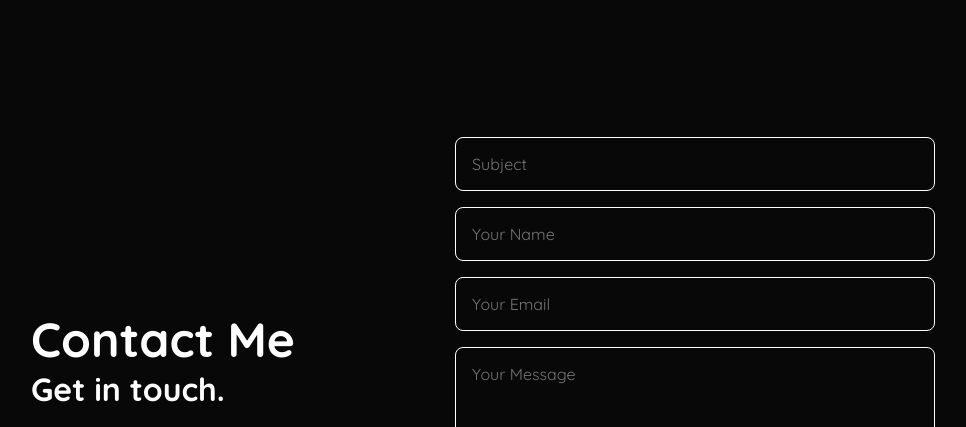
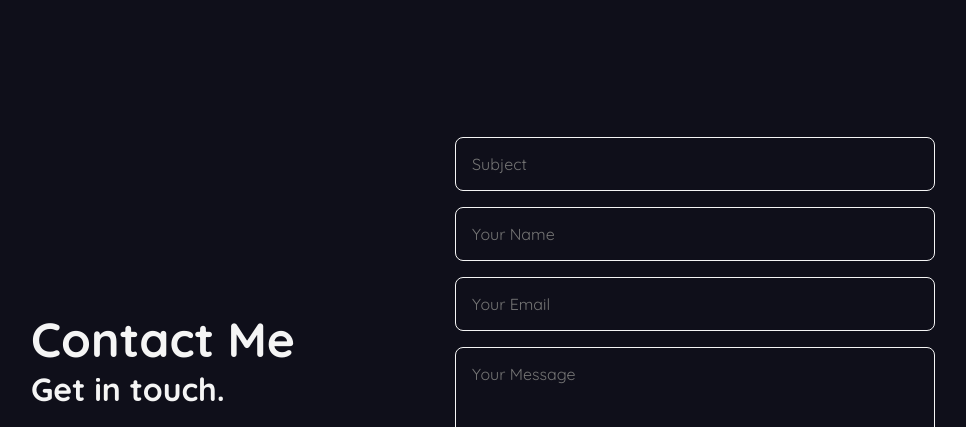
Before and after one commit to akhilkumarchavatapalli/My-Portfolio, a plain HTML site: page index.html in a window 1280 px wide. Shown: the part 2755-3182 px from the top of the page, without its empty margins (97-1063 px from the left). Drawn offline with nearby package versions, Linux system fonts and the light colour scheme.

Commit message:
Update root.css

```diff
--- a/css/root.css
+++ b/css/root.css
@@ -9,11 +9,14 @@
 }
 
 :root {
-    --bg-color: #080808;
-    --text-color: #ffffff;
-    --primary-color: #1ABC9C; /* Turquoise */
-    --secondary-color: #d8d8d8;
-    --other-color: #12141c;
+    --bg-color: #0F0F1A;
+    --text-color: #F5F5F5;
+    --primary-color: #B8860B; /* Dark Mustard */
+    --primary-hover: #DAA520; /* Mustard Gold */
+    --secondary-color: #FFD700;
+    --contrast-text: #FFFFFF;
+    --other-color: #1A1A2E;
+
     --h1-font: 5.2rem;
     --h2-font: 3.8rem;
     --h3-font: 2.5rem;
@@ -24,10 +27,12 @@
     --logo-font: 2.5rem;
     --border-radius: 0.5rem;
     --shadow: 0 2px 5px rgba(0, 0, 0, 0.2);
+
     --linkedin-color: #0072b1;
-    --github-color: #333;
-    --contrast-text: #ffffff; /* White text is visible on turquoise */
+    --github-color: #24292e;
 }
+
+
 
 body {
     background-color: var(--bg-color);
@@ -135,7 +140,7 @@ section {
 }
 
 .youtube-btn {
-    background-color: var(--primary-color); /* Turquoise */
+    background-color: var(--primary-color);
     color: var(--contrast-text);
     padding: 10px 16px;
     border-radius: var(--border-radius);
@@ -149,6 +154,6 @@ section {
 }
 
 .youtube-btn:hover {
-    background-color: #17a589; /* Slightly darker turquoise */
+    background-color: var(--primary-hover);
     transform: translateY(-2px);
 }
```
